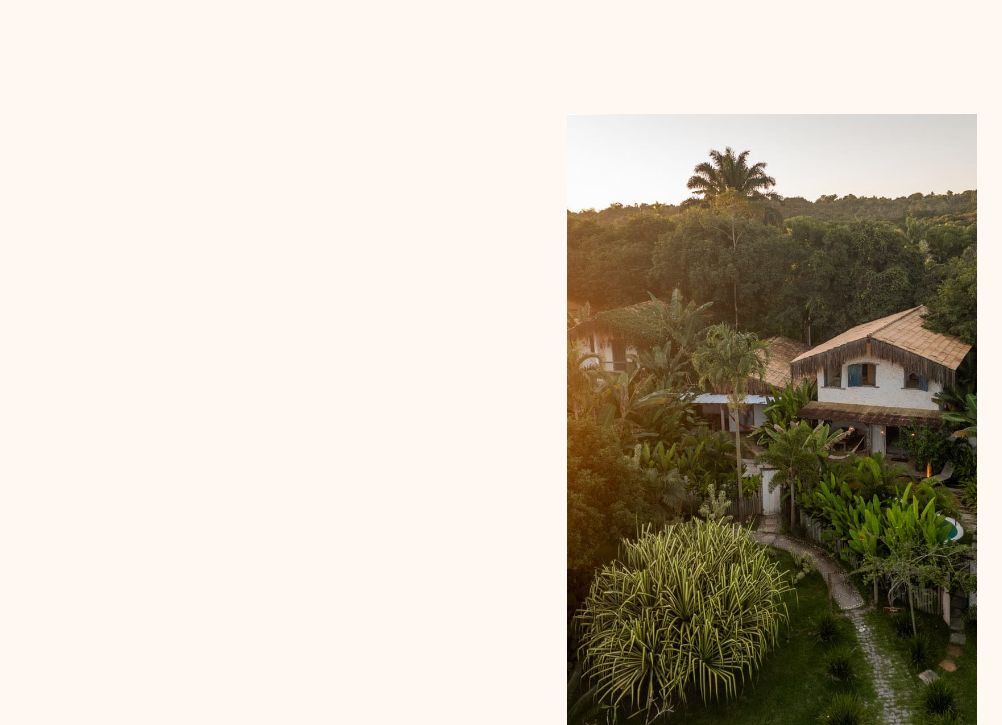
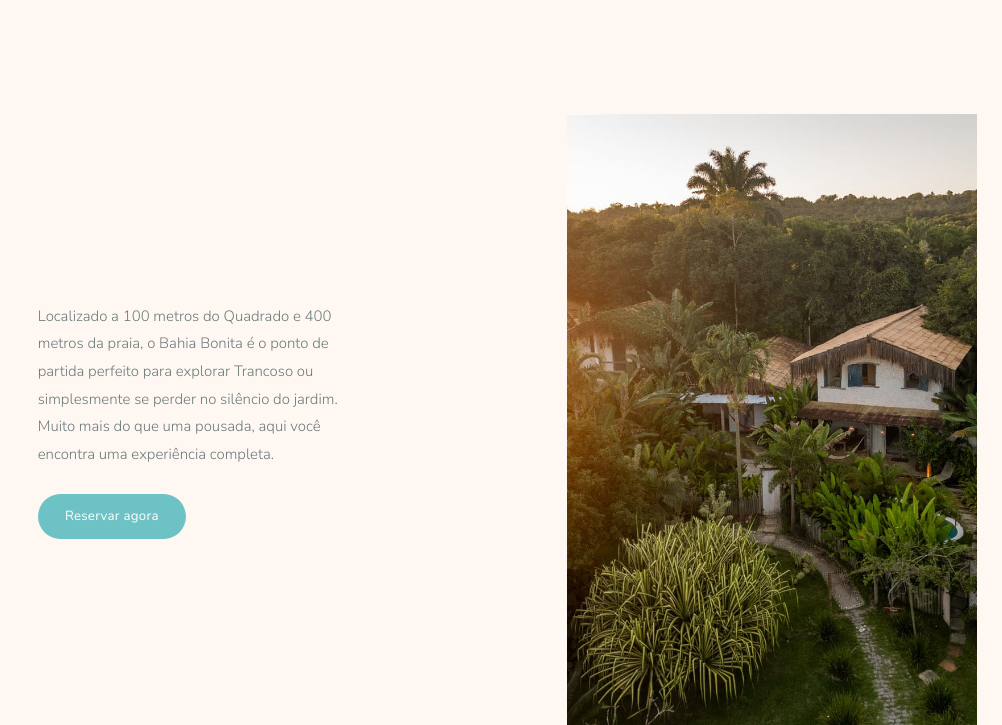
Before and after one commit to cauasalomao/bahia-bonita-site-ok, a plain HTML site: page index.html in a window 1280 px wide. Shown: the part 2072-2797 px from the top of the page, without its empty margins (278-1280 px from the left). Drawn offline with nearby package versions, Linux system fonts and the light colour scheme.

Commit message:
Adicionar grid-auto-flow:dense no .ab-grid para permitir col 2 após col 3
No flip a .ab-img é colocada na col 3 antes da .ab-txt (col 2) no DOM.
Sem dense, o auto-placement do grid não volta para colunas anteriores
e jogava .ab-txt para uma row nova, fazendo texto aparecer abaixo da
imagem em vez de ao lado.

Co-Authored-By: Claude Opus 4.7 (1M context) <noreply@anthropic.com>

```diff
--- a/assets/css/style.css
+++ b/assets/css/style.css
@@ -487,7 +487,7 @@ section.compact.no-top { padding-top:0; }
 /* Layout fiel ao Elementor original — 3 colunas onde imagem é sempre 457w e spacer 324w,
    trocando de LADO entre default e flip (não só a coluna). Texto sempre na col 2 com
    padding lateral grande no lado oposto à imagem. */
-.ab-grid { display:grid; align-items:center; max-width:1372px; margin:0 auto; gap:0; grid-template-columns:minmax(0,457fr) minmax(0,591fr) minmax(0,324fr); }
+.ab-grid { display:grid; grid-auto-flow:dense; align-items:center; max-width:1372px; margin:0 auto; gap:0; grid-template-columns:minmax(0,457fr) minmax(0,591fr) minmax(0,324fr); }
 .ab-grid.flip { grid-template-columns:minmax(0,324fr) minmax(0,591fr) minmax(0,457fr); }
 .ab-img { overflow:hidden; width:100%; aspect-ratio:2/3; }
 .ab-img img { width:100%; height:100%; object-fit:cover; display:block; }
```
